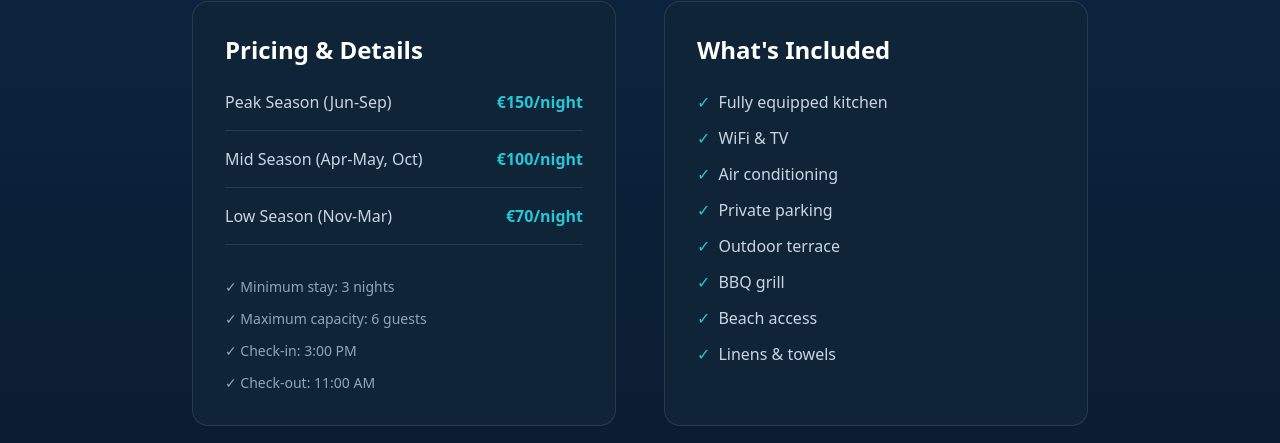
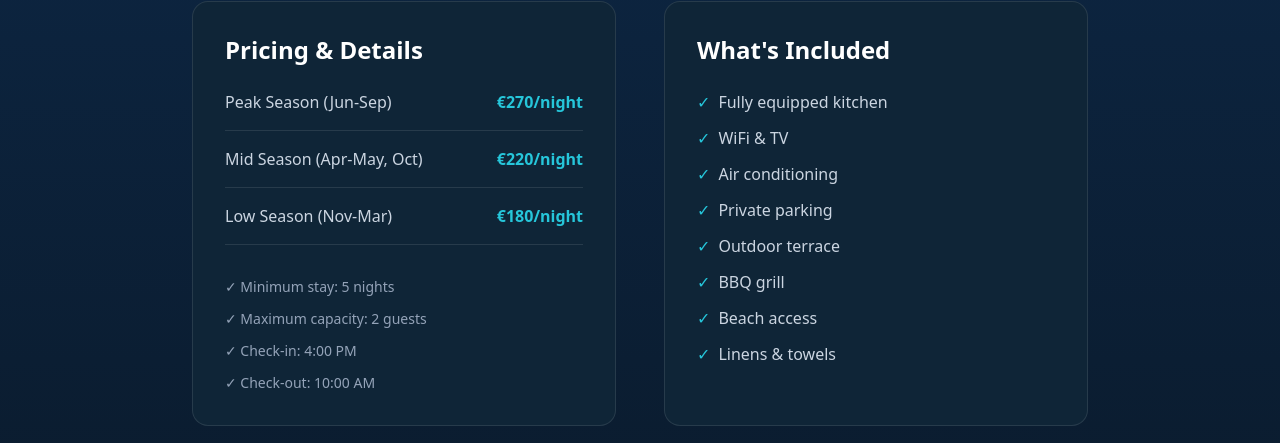
Before and after one commit to tankaraca14a/housey, a Next.js app: page /booking in a window 1280 px wide. Shown: the part 280-723 px from the top of the page. Built offline with nearby package versions, Linux system fonts and the light colour scheme.

Commit message:
Update pricing, capacity and check-in/out times per owner request

```diff
--- a/app/booking/page.tsx
+++ b/app/booking/page.tsx
@@ -67,23 +67,23 @@ export default function BookingPage() {
             <div className="space-y-4 text-slate-300">
               <div className="flex justify-between pb-4 border-b border-white/10">
                 <span>Peak Season (Jun-Sep)</span>
-                <span className="text-brand-400 font-semibold">€150/night</span>
+                <span className="text-brand-400 font-semibold">€270/night</span>
               </div>
               <div className="flex justify-between pb-4 border-b border-white/10">
                 <span>Mid Season (Apr-May, Oct)</span>
-                <span className="text-brand-400 font-semibold">€100/night</span>
+                <span className="text-brand-400 font-semibold">€220/night</span>
               </div>
               <div className="flex justify-between pb-4 border-b border-white/10">
                 <span>Low Season (Nov-Mar)</span>
-                <span className="text-brand-400 font-semibold">€70/night</span>
+                <span className="text-brand-400 font-semibold">€180/night</span>
               </div>
             </div>
 
             <div className="mt-8 space-y-3 text-sm text-slate-400">
-              <p>✓ Minimum stay: 3 nights</p>
-              <p>✓ Maximum capacity: 6 guests</p>
-              <p>✓ Check-in: 3:00 PM</p>
-              <p>✓ Check-out: 11:00 AM</p>
+              <p>✓ Minimum stay: 5 nights</p>
+              <p>✓ Maximum capacity: 2 guests</p>
+              <p>✓ Check-in: 4:00 PM</p>
+              <p>✓ Check-out: 10:00 AM</p>
             </div>
           </div>
 
@@ -187,10 +187,6 @@ export default function BookingPage() {
                   <option value="">Select...</option>
                   <option value="1">1 guest</option>
                   <option value="2">2 guests</option>
-                  <option value="3">3 guests</option>
-                  <option value="4">4 guests</option>
-                  <option value="5">5 guests</option>
-                  <option value="6">6 guests</option>
                 </select>
                 {errors.guests && (
                   <p className="mt-1 text-sm text-red-400">{errors.guests.message}</p>
```
